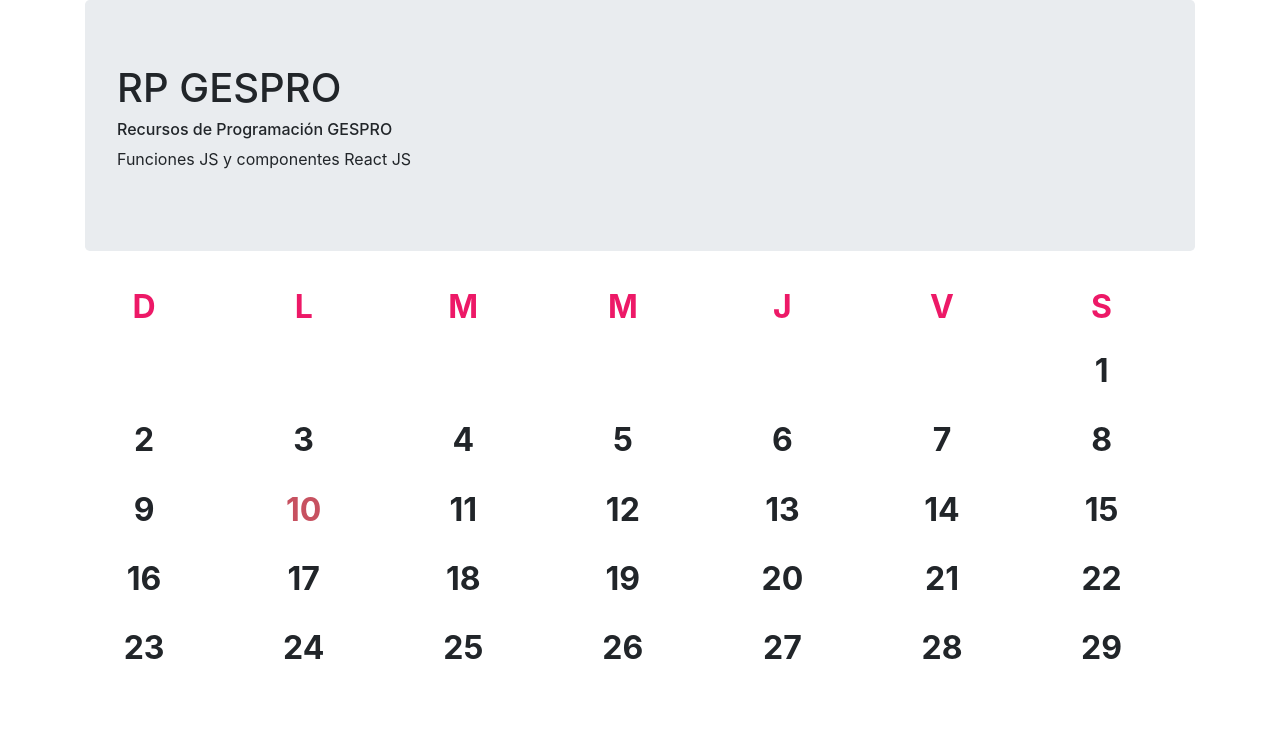
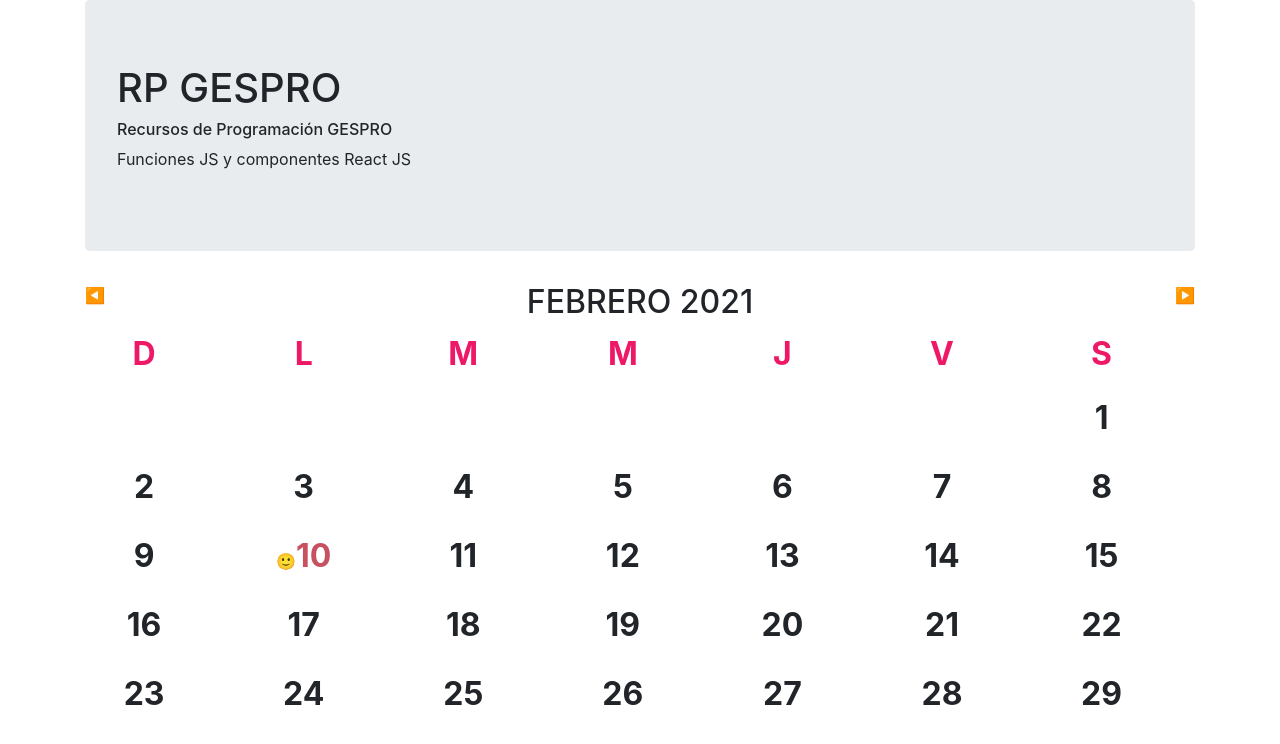
Before and after one commit to producciongespro/Gespro-react-comp, a React (Create React App) app: page / in a window 1280 px wide. Shown: the top 744 px of the page. Built offline with nearby package versions, Linux system fonts and the light colour scheme.

Commit message:
Imp de encabezado de calendario
-Carga de mes actual
-Maquetado de encabezado
-Render de encabezado

```diff
--- a/src/componentes/Calendario/Calendario.jsx
+++ b/src/componentes/Calendario/Calendario.jsx
@@ -1,20 +1,17 @@
-import CeldaDias from './CeldasDias';
+import CeldaDias from "./CeldasDias";
+import EncabezadoCal from "./EncabezadoCal";
 
+export default function Calendario() {
+  const hoy = {
+    dia: 10,
+    mes: 2,
+    anno: 2021,
+  };
 
-export default function Calendario () {
-
-    const hoy={
-        dia: 10,
-        mes: 2,
-        anno: 2021
-    }
-
-    return (
-        <div className="row">
-            <div className="col-sm-12">
-                <CeldaDias hoy={hoy} idMes="2" />
-            </div>
-        </div>
-    )
-
+  return (
+    <>
+      <EncabezadoCal hoy={hoy} />
+      <CeldaDias hoy={hoy} idMes="2" />
+    </>
+  );
 }
--- a/src/componentes/Calendario/CeldasDias.jsx
+++ b/src/componentes/Calendario/CeldasDias.jsx
@@ -1,23 +1,16 @@
+import dias from "./dias.json";
+import meses from "./meses.json";
+import { filtrarId } from "../../_complementos/filtrar_array";
+import "./celda_dias.css";
 
-import dias from './dias.json';
-import meses from './meses.json';
-import {filtrarId} from '../../_complementos/filtrar_array';
-import './celda_dias.css';
-
-
-
-export default function CeldasDias (props) {
-    let mesMontado = filtrarId(meses, props.idMes  );
+export default function CeldasDias(props) {
+  let mesMontado = filtrarId(meses, props.idMes);
   var consecutivo = [];
-
-
 
   const handlerSelectDia = (e) => {
     let id = e.target.id;
-        console.log("id",id);
-    }
-
-
+    console.log("id", id);
+  };
 
   const crearGrilla = () => {
     let contDia = 1;
@@ -26,16 +19,15 @@ export default function CeldasDias (props) {
         if (contDia <= mesMontado.maximo) {
           consecutivo.push(contDia);
         } else {
-                    consecutivo.push(0)
+          consecutivo.push(0);
         }
-                contDia++
+        contDia++;
       } else {
-                consecutivo.push(0)
+        consecutivo.push(0);
       }
-
     }
     //        console.log(consecutivo);
-    }
+  };
 
   const jsxCelda = (item, i) => {
     let claseCelda = null;
@@ -56,6 +48,8 @@ export default function CeldasDias (props) {
         role="button"
         ref={props.agregarRefs}
       >
+        {props.hoy.dia === item &&
+          props.hoy.mes === parseInt(mesMontado.id) && <span className="emoji-s" >🙂</span>}
         {item}
       </div>
     );
@@ -71,51 +65,35 @@ export default function CeldasDias (props) {
         role="button"
         ref={props.agregarRefs}
       >
+          {props.hoy.dia === item &&
+          props.hoy.mes === parseInt(mesMontado.id) && <span className="emoji-s" >🙂</span>}
         {item}
       </div>
-        )
+    );
 
-
-        return (
-            item <= 9 ? tmpCeldaCero : tmpCelda
-        );
+    return item <= 9 ? tmpCeldaCero : tmpCelda;
   };
-
-
 
   crearGrilla();
 
-
-
   return (
-        <section tabIndex="1">
-            <div className="contenedor fondo-calendario"  >
+      <div className="contenedor fondo-calendario">
         <div className="row">
-                    {
-                        dias.map((item) => (
-                            <div
-                                key={"dia" + item.id}
-                                className="fila-dias"> {item.nombre}
+          {dias.map((item) => (
+            <div key={"dia" + item.id} className="fila-dias">
+              {item.nombre}
             </div>
-                        ))
-                    }
+          ))}
         </div>
         <div className="row">
-                    {
-                        consecutivo.map((item, i) => (
-                            item > 0 ? jsxCelda(item, i)
-                                :
-                                (
-                                    <div
-                                        key={"grid" + i}
-                                        className="celda-des">
+          {consecutivo.map((item, i) =>
+            item > 0 ? (
+              jsxCelda(item, i)
+            ) : (
+              <div key={"grid" + i} className="celda-des"></div>
+            )
+          )}
         </div>
-                                )
-
-                        ))
-                    }
       </div>
-            </div >
-        </section>
   );
 }
--- /dev/null
+++ b/src/componentes/Calendario/EncabezadoCal.jsx
@@ -0,0 +1,17 @@
+import React, { useState } from "react";
+import { filtrarId } from "../../_complementos/filtrar_array";
+import meses from "./meses.json";
+
+export default function EncabezadoCal(props) {
+  const [mesActual, setMesActual] = useState(filtrarId(meses, props.hoy.mes));
+
+  return (
+    <div className="row">
+      <div className="col-sm-2">◀️</div>
+      <div className="col-sm-8 text-center">
+        <h2> {mesActual.titulo} </h2>
+      </div>
+      <div className="col-sm-2 text-right">▶️</div>
+    </div>
+  );
+}
--- a/src/componentes/Calendario/celda_dias.css
+++ b/src/componentes/Calendario/celda_dias.css
@@ -12,6 +12,7 @@
     left: auto;
     right: auto;
     background-color: transparent;
+    border-radius: 10px;
 }
 
 
@@ -34,9 +35,9 @@ Cambia la celda cuando es la fecha de hoy, colocarle un subrayado
     margin-bottom: 2px;
     padding-top: 12px;
     cursor: pointer;
-    border-radius: 10px;
     font-weight: bold;
     color:#C75160;
+    border-radius: 10px;
 }
 
 .celda-hoy:hover {
@@ -69,3 +70,8 @@ Cambia la celda cuando es la fecha de hoy, colocarle un subrayado
     color:#ED1967;
     margin-bottom: 4px;
 }
+
+.emoji-s {
+    font-size: 0.5em;
+
+}
```
Lines whose indentation alone changed are shown as unchanged.
